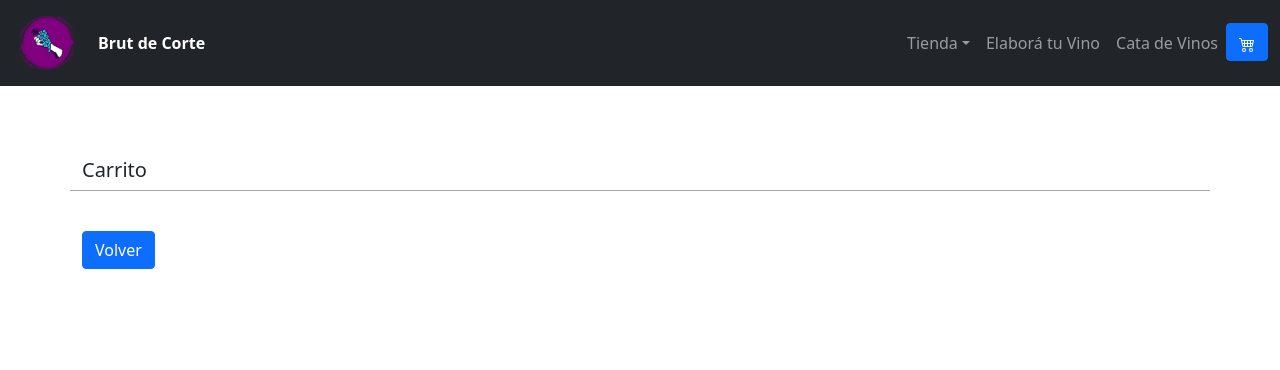
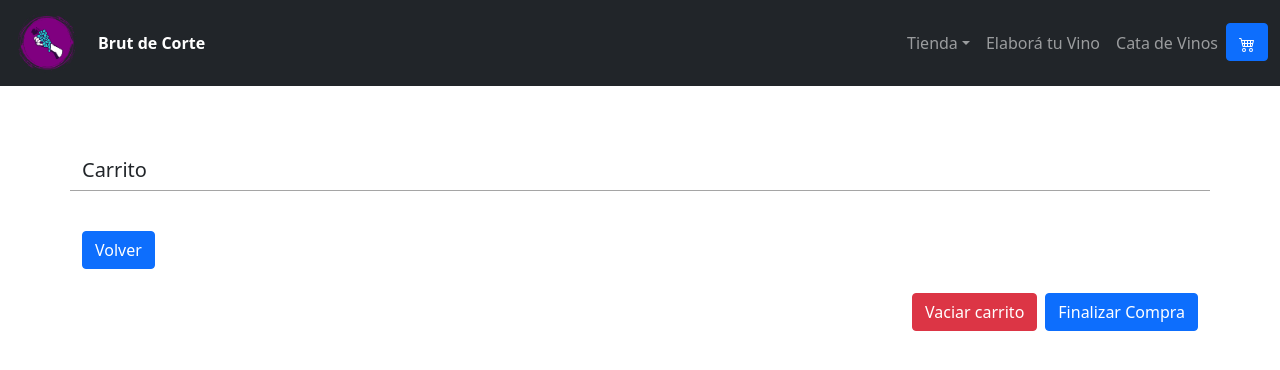
Before and after one commit to AdrianEstebanSanti/Brut-de-corte-Santi-Adrian, a React (Create React App) app: page /compra in a window 1280 px wide. Shown: the top 370 px of the page. Built offline with nearby package versions, Linux system fonts and the light colour scheme.

Commit message:
desafio12

```diff
--- a/src/components/Cart/Cart.js
+++ b/src/components/Cart/Cart.js
@@ -1,3 +1,4 @@
+import { clear } from "@testing-library/user-event/dist/clear"
 import React, { useContext } from "react"
 import { Link } from "react-router-dom"
 import { CartContex } from "../CartContex/CartContex"
@@ -5,7 +6,7 @@ import { CartContex } from "../CartContex/CartContex"
 
 const Cart = () =>{
 
-const {productosCarrito, removeItem} = useContext(CartContex)
+const {productosCarrito, removeItem, clear} = useContext(CartContex)
 console.log('cart', productosCarrito)
 return (
     <>
@@ -49,12 +50,27 @@ return (
             )}
 
                 <div>
-                <Link to='/'>
+                    <div className="d-flex justify-content-start">
+                    <Link to='/'>
                     <button type='button'
                         className='btn btn-primary mt-4'>
                         Volver
                     </button>
-                  </Link>
+                     </Link>
+                    </div>
+
+                  <div className="d-flex  justify-content-end">
+                        <button type="button" onClick={()=>clear()}
+                        className="btn btn-danger mt-4 me-2">
+                            Vaciar carrito
+                        </button>
+                        <button type="button"
+                        className="btn btn-primary mt-4 ">
+                            Finalizar Compra
+                        </button>
+
+                  </div>
+
                 </div>
 
     </div>
```
